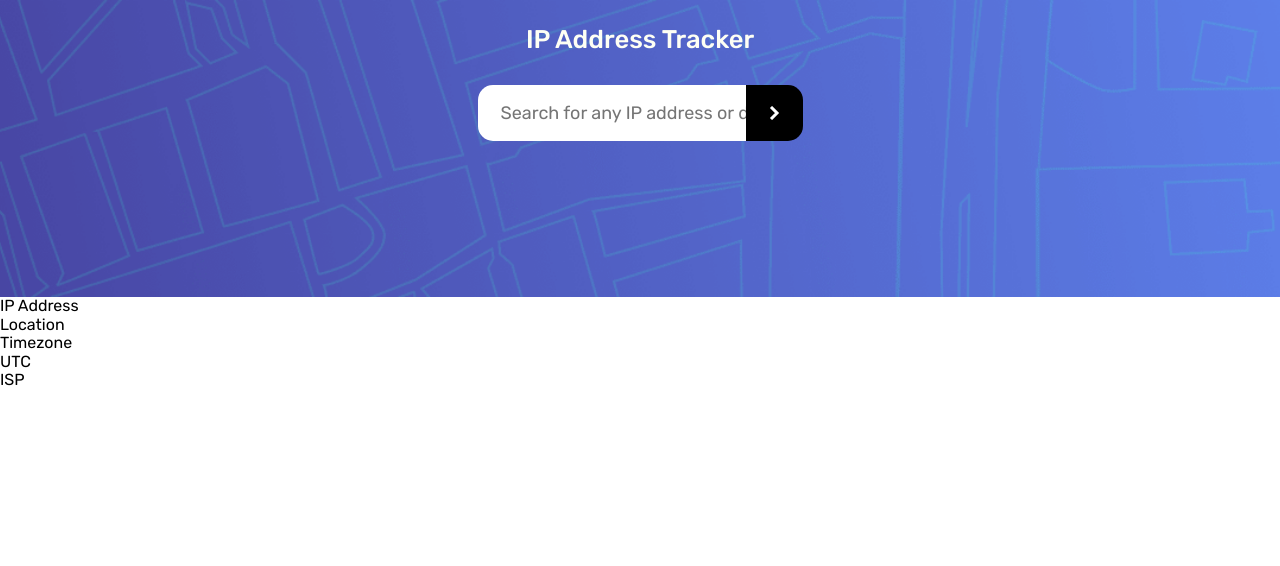
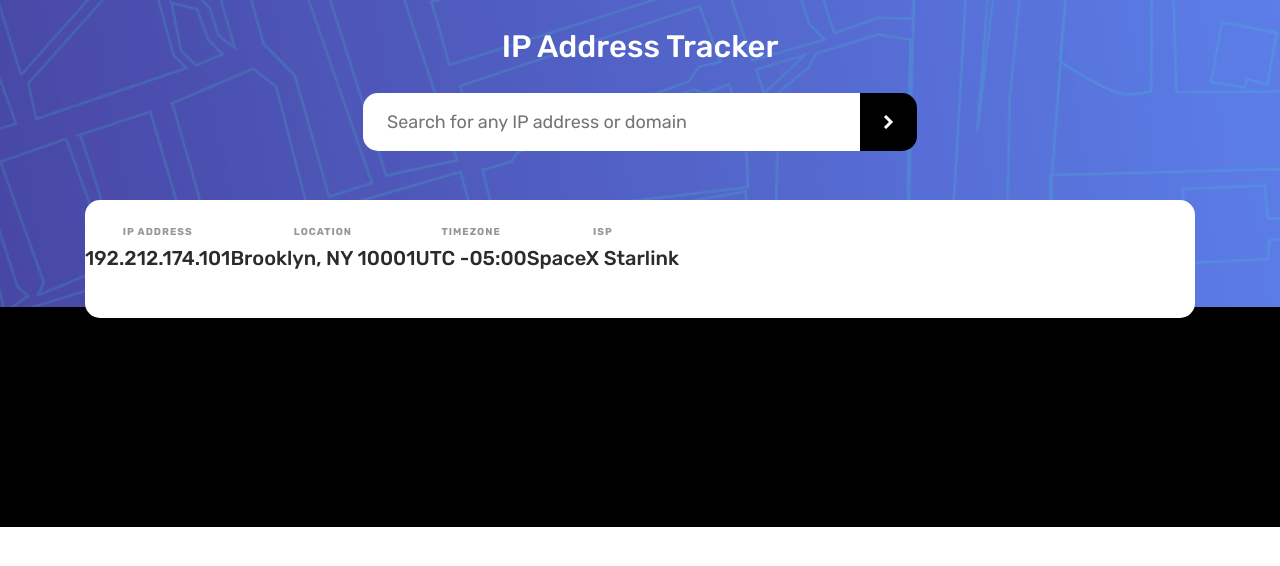
Before and after one commit to Samuel-Amaro/ip-address-tracker, a plain HTML site: page index.html in a window 1280 px wide. Drawn offline with nearby package versions, Linux system fonts and the light colour scheme.

Commit message:
mobile first, finalizado

```diff
--- a/css/styles.css
+++ b/css/styles.css
@@ -6,7 +6,7 @@
   padding: 0;
 }
 
-:root{
+:root {
   --very-dark-gray: hsl(0, 0%, 17%);
   --dark-gray: hsl(0, 0%, 59%);
 }
@@ -21,63 +21,156 @@ h6 {
   padding: 0;
 }
 
-html{ font-family: 'Rubik', sans-serif; }
+html {
+  font-family: "Rubik", sans-serif;
+}
 
 /**MOBILE FIRST VERSION**/
 
-.column-diviser{ display: none; }
+.column-diviser {
+  display: none;
+}
 
-.header{
+.header {
   background-image: url("../images/pattern-bg.png");
   background-repeat: no-repeat;
   background-size: cover;
   background-position: center;
-    padding: 0 0 156px 0;
-    object-fit: contain;
+  background-origin: border-box;
+  padding: 0px 0 156px 0;
+  position: relative;
 }
 
-.title{
-    color: #FEFFF4;
-    font-size: 1.6rem;
+.title {
+  color: #fefff4;
+  font-size: 1.57rem;
   font-weight: 500;
-    padding: 24.8px 15px 0px 15px;
+  padding: 26px 15px 0px 15px;
   text-align: center;
   margin-bottom: 30.5px;
 }
 
-.main__inputs{
+.main__inputs {
   display: flex;
   flex-flow: row nowrap;
   align-items: stretch;
-    width: 100%;
-    justify-content: center;
+  /*width: 100%;*/
+  margin: 0 24px;
 }
 
 .input,
-.btn{
+.btn {
   -webkit-appearance: none;
   appearance: none;
   -moz-appearance: none;
   border: none;
   display: block;
-    font-family: 'Rubik', sans-serif;
+  font-family: "Rubik", sans-serif;
 }
 
-.input{
-    font-size: 18px;
+.input {
+  font-size: 18px; /*18px*/
   font-weight: 400;
-    padding: 18px 0 18px 23px;
+  padding: 18.5px 0 18.5px 24px;
   border-radius: 15px 0 0 15px;
   color: var(--very-dark-gray);
+  max-width: 269px;
+  width: 100%;
 }
 
-.btn img{
+.btn img {
   display: block;
   max-width: 100%;
 }
 
-.btn{
+.btn {
   background-color: black;
   padding: 18px 23px;
   border-radius: 0px 15px 15px 0px;
 }
+
+.map {
+  background-color: black;
+}
+
+.main__results {
+  position: absolute;
+  z-index: 1000;
+  top: 166px;
+  left: calc(24px);
+  right: calc(24px);
+  max-width: 327px;
+  /*width: 100%;*/
+  margin: 0 auto;
+  border-radius: 15px;
+  background-color: #ffffff;
+  padding: 27px 0 24px 0;
+}
+
+.label,
+.result {
+  text-align: center;
+}
+
+.label {
+  text-transform: uppercase;
+  color: var(--dark-gray);
+  font-weight: 600;
+  font-size: 10px;
+  letter-spacing: 1px;
+  margin-bottom: 7px;
+}
+
+.result {
+  color: var(--very-dark-gray);
+  font-size: 20px;
+  font-weight: 500;
+  line-height: 24px;
+}
+
+.main__group-result:nth-of-type(-n + 3) {
+  margin-bottom: 24px;
+}
+
+/*breakpoint 375px*/
+@media screen and (min-width: 375px) {
+  .main__inputs {
+    margin: 0 0;
+    justify-content: center;
+    width: 100%;
+  }
+
+  .main__results {
+    width: 100%;
+  }
+}
+
+/**breakpoint 960px**/
+@media screen and (min-width: 960px) {
+  .title {
+    color: #ffffff;
+    font-size: 1.94rem;
+    line-height: 37px;
+    font-weight: 500;
+    padding: 28px 0px 0px 0px;
+    text-align: center;
+    margin-bottom: 28px;
+  }
+
+  .input {
+    max-width: 497px;
+    width: 100%;
+  }
+
+  .main__results {
+    top: 200px;
+    left: calc(24px);
+    right: calc(24px);
+    max-width: 1110px;
+    width: auto;
+    margin: 0 auto;
+    padding: 27px 0 24px 0;
+    display: flex;
+    flex-flow: row nowrap;
+  }
+}
--- a/index.html
+++ b/index.html
@@ -50,7 +50,7 @@
             aria-live="assertive"
             aria-atomic="true"
             aria-labelledby="result-ip-address"
-          ></p>
+          >192.212.174.101</p>
         </div>
         <span class="column-diviser">line diviser</span>
         <span class="column-diviser"></span>
@@ -61,7 +61,7 @@
             aria-live="assertive"
             aria-atomic="true"
             aria-labelledby="location"
-          ></p>
+          >Brooklyn, NY 10001</p>
         </div>
         <span class="column-diviser">line diviser</span>
         <div class="main__group-result">
@@ -73,7 +73,7 @@
             aria-atomic="true"
             aria-labelledby="timezone"
           >
-            UTC
+            UTC -05:00
           </p>
         </div>
         <span class="column-diviser">line diviser</span>
@@ -84,10 +84,12 @@
             aria-live="assertive"
             aria-atomic="true"
             aria-labelledby="isp"
-          ></p>
+          >SpaceX Starlink</p>
         </div>
       </div>
-      <div class="map" aria-live="assertive" aria-atomic="true" aria-label="Geolocation from ip ou domain"></div>
+      <div class="map" aria-live="assertive" aria-atomic="true" aria-label="Geolocation from ip ou domain">Lorem ipsum dolor sit amet consectetur adipisicing elit. Doloremque a, delectus similique dolores error odit repellendus quam dolor repudiandae? Unde saepe aspernatur mollitia natus rem officia ab iure, ipsam in! Lorem ipsum dolor sit amet consectetur, adipisicing elit. Expedita eveniet similique harum. Fuga incidunt facere repellat blanditiis, facilis necessitatibus temporibus, consequuntur iste totam deserunt beatae dicta excepturi laborum voluptatum quos! Lorem ipsum, dolor sit amet consectetur adipisicing elit. Fugiat laborum quis eos dolore, facere accusantium quibusdam iusto quasi a debitis, quidem ipsum cupiditate culpa at fuga. Maiores, quod sed. Non? Lorem ipsum dolor sit amet consectetur adipisicing elit. Fugit culpa dolorem, dolore sapiente quas consequuntur expedita doloribus non perferendis odio! Corrupti minima sequi debitis praesentium soluta modi provident excepturi tenetur?
+        Lorem ipsum dolor sit amet consectetur adipisicing elit. Ullam porro ipsum provident tenetur, iusto laborum, debitis quis amet qui rerum libero voluptas rem explicabo molestiae illum praesentium maxime eligendi sapiente. Lorem ipsum dolor sit amet consectetur adipisicing elit. Similique, blanditiis? Quae id corporis maxime fugit numquam molestiae accusamus expedita! Atque enim, similique unde quis optio repellendus nihil eos possimus fugiat. Lorem ipsum dolor sit amet consectetur adipisicing elit. Autem provident ad dolore nulla minus veniam deleniti, magni qui illum, cum quam velit possimus dignissimos aspernatur, debitis neque perspiciatis iusto quas. Lorem ipsum, dolor sit amet consectetur adipisicing elit. Ratione repudiandae sunt numquam suscipit earum? Vel ducimus reiciendis quam dolores? Praesentium facere facilis impedit, est at magni alias. Sed, ratione voluptatibus. Lorem ipsum dolor sit amet consectetur adipisicing elit. Eos harum adipisci delectus blanditiis facere inventore optio ea necessitatibus dolorum expedita atque, possimus reiciendis deleniti facilis labore maxime tenetur officiis totam.
+      </div>
     </main>
 
   </body>
```
Lines whose indentation alone changed are shown as unchanged.
